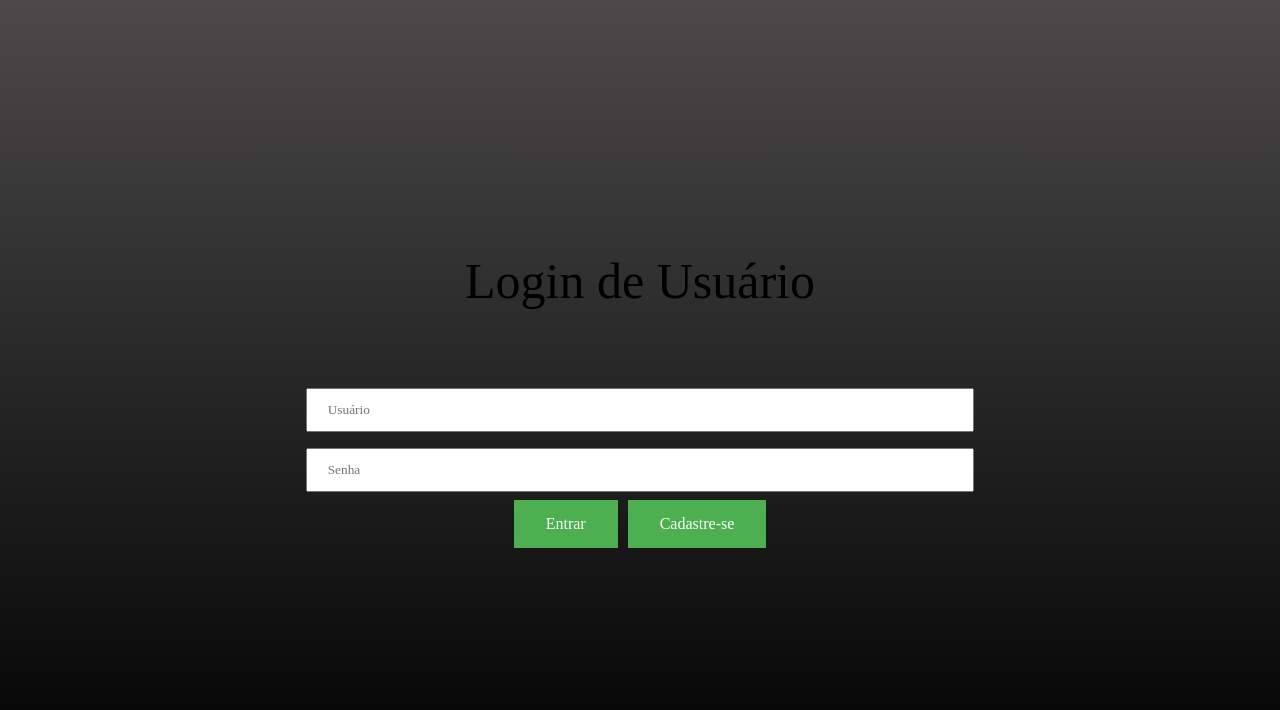
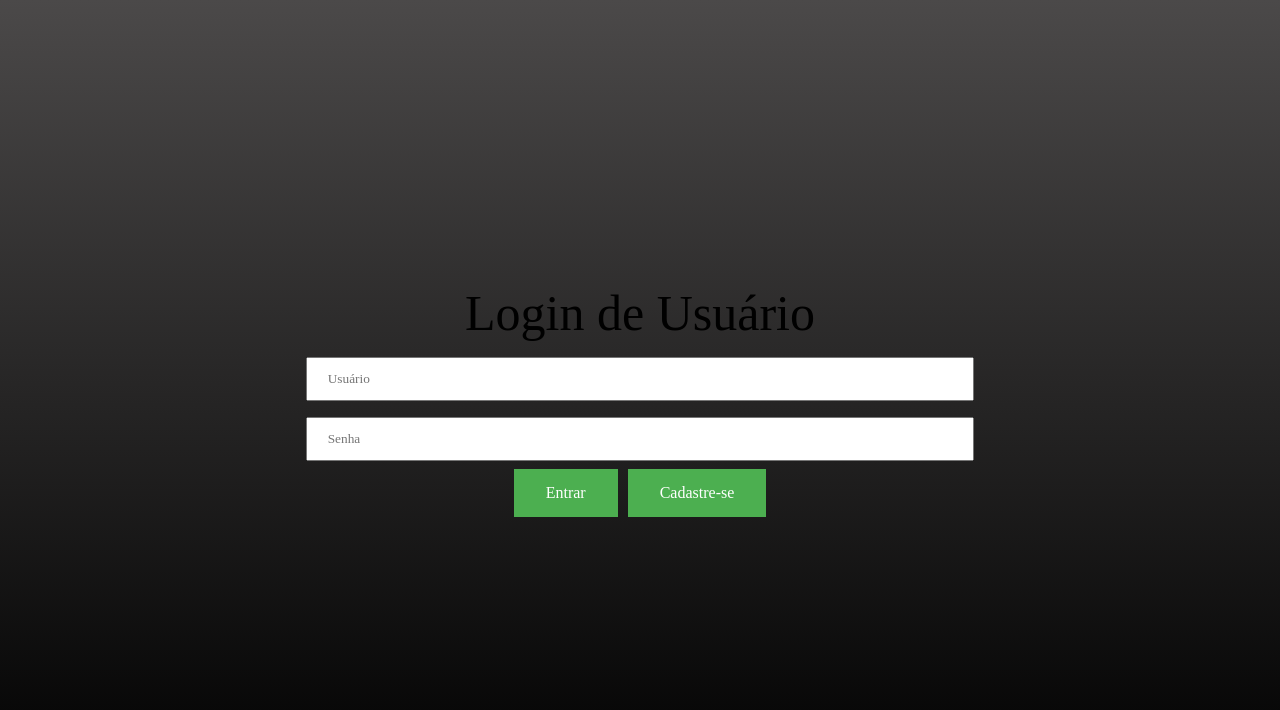
Before and after one commit to Gabriel132002/VeiculosConsorcioFrontEnd, a React (Create React App) app: page / in a window 1280 px wide. Shown: the top 710 px of the page. Built offline with nearby package versions, Linux system fonts and the light colour scheme.

Commit message:
ReactVeiculos

```diff
--- a/src/Api/Crud.jsx
+++ b/src/Api/Crud.jsx
@@ -35,3 +35,13 @@ export const getUsuarios = async () => {
       throw error;
     }
   };
+
+  export const login = async (nome_usuario, senha_usuario) => {
+    try {
+      const response = await api.post('/usuarios/login', { nome_usuario, senha_usuario });
+      return response.data;
+    } catch (error) {
+      console.error('Erro ao fazer login:', error);
+      throw error;
+    }
+  };
--- a/src/App.js
+++ b/src/App.js
@@ -13,8 +13,20 @@ const App = () => {
     setCurrentComponent('vehicles');
   };
 
-  const handleButtonClick = () => {
-    setCurrentComponent('vehicles');
+  const handleRegisterClick = () => {
+    setCurrentComponent('register');
+  };
+
+  const handleAddToCart = (vehicle) => {
+    setCart((prevCart) => [...prevCart, vehicle]);
+  };
+
+  const handleRemoveFromCart = (item) => {
+    setCart((prevCart) => prevCart.filter((cartItem) => cartItem !== item));
+  };
+
+  const handleCartClick = () => {
+    setCurrentComponent('cart');
   };
 
   const handleBackButtonClick = () => {
@@ -25,33 +37,22 @@ const App = () => {
     setCurrentComponent('login');
   };
 
-  const handleRegisterClick = () => {
-    setCurrentComponent('register');
-  };
-
-  const handleAddToCart = (vehicle) => {
-    setCart([...cart, vehicle]);
-  };
-
-  const handleRemoveFromCart = (item) => {
-    const updatedCartItems = cart.filter((cartItem) => cartItem !== item);
-    setCart(updatedCartItems);
-  };
-
-  const handleCartClick = () => {
-    setCurrentComponent('cart');
+  const handleButtonClick = () => {
+    setCurrentComponent('vehicles');
   };
 
   return (
     <div>
-      {currentComponent === 'login' ? (
+      {currentComponent === 'login' && (
         <UserLogin
           handleLoginSuccess={handleLoginSuccess}
           handleRegisterClick={handleRegisterClick}
         />
-      ) : currentComponent === 'register' ? (
+      )}
+      {currentComponent === 'register' && (
         <FormUser handleButtonClick={handleButtonClick} />
-      ) : (
+      )}
+      {currentComponent === 'vehicles' && (
         <React.Fragment>
           <Vehicles
             handleBackButtonClickUser={handleBackButtonClickUser}
@@ -65,6 +66,14 @@ const App = () => {
           />
         </React.Fragment>
       )}
+      {currentComponent === 'cart' && (
+        <Cart
+          cartItems={cart}
+          handleRemoveFromCart={handleRemoveFromCart}
+          handleBackButtonClick={handleBackButtonClick}
+          setCart={setCart}
+        />
+      )}
     </div>
   );
 };
--- a/src/component/Cart.css
+++ b/src/component/Cart.css
@@ -55,6 +55,10 @@
     margin-top: 100px;
   }
 
+  .report-button-container{
+    margin-left: 20px;
+  }
+
   .btn-finalizar-container{
     display: flex;
     justify-content: center;
--- a/src/component/Cart.jsx
+++ b/src/component/Cart.jsx
@@ -1,4 +1,5 @@
 import React, { useState } from 'react';
+import axios from 'axios';
 import ConfirmationBox from './ConfirmationBox';
 import Notification from './Notification';
 
@@ -6,15 +7,20 @@ import './Cart.css';
 
 const Cart = ({ cartItems, handleBackButtonClick, handleRemoveFromCart, setCart }) => {
   const [showConfirmation, setShowConfirmation] = useState(false);
-  const [showNotification, setShowNotification] = useState(false)
+  const [showNotification, setShowNotification] = useState(false);
+  const [showReportButton, setShowReportButton] = useState(false);
 
-  const handleRemoveFromCartClick = (item) =>{
-    handleRemoveFromCart(item)
-    setShowNotification(true)
+  const handleRemoveFromCartClick = (item) => {
+    handleRemoveFromCart(item);
+    setShowNotification(true);
     setTimeout(() => {
-      setShowNotification(false)
-    }, 3000)
-  }
+      setShowNotification(false);
+    }, 3000);
+  };
+
+  const handleCloseNotification = () => {
+    setShowNotification(false);
+  };
 
   const handleFinishPurchase = () => {
     setShowConfirmation(true);
@@ -23,22 +29,38 @@ const Cart = ({ cartItems, handleBackButtonClick, handleRemoveFromCart, setCart
   const handleConfirmPurchase = () => {
     setCart([]);
     setShowConfirmation(false);
+    setShowReportButton(true);
   };
 
+  const handleShowReportButtonClick = async () => {
+    try {
+      const response = await axios.get('http://localhost:8080/usuarios/relatorio', {
+        responseType: 'blob',
+      });
+
+      const blob = new Blob([response.data], { type: 'application/pdf' });
+      const url = URL.createObjectURL(blob);
+      window.open(url);
+    } catch (error) {
+      console.error('Erro ao buscar o relatório:', error);
+    }
+  };
+
+
   return (
-    <div className='cart-container'>
+    <div className="cart-container">
       <h2>Carrinho de Compras</h2>
       {cartItems.length > 0 ? (
         <div>
           {cartItems.map((item) => (
             <div key={item.id} className="cart-item">
-              <img className='img-carro' src={item.image} alt={item.name} />
+              <img className="img-carro" src={item.image} alt={item.name} />
               <h3>{item.name}</h3>
               <p>R${item.price}</p>
               <button onClick={() => handleRemoveFromCartClick(item)}>Remover</button>
             </div>
           ))}
-          <div className='btn-finalizar-container'>
+          <div className="btn-finalizar-container">
             <button onClick={handleFinishPurchase}>Finalizar Compra</button>
           </div>
         </div>
@@ -53,12 +75,17 @@ const Cart = ({ cartItems, handleBackButtonClick, handleRemoveFromCart, setCart
         />
       )}
 
-      <div className='btn-voltar-container'>
+      <div className="btn-voltar-container">
         <button onClick={handleBackButtonClick}>Voltar</button>
+        {showReportButton && (
+        <div className="report-button-container">
+          <button onClick={handleShowReportButtonClick}>Mostrar Relatório</button>
+        </div>
+      )}
       </div>
 
       {showNotification && (
-        <Notification message='Veículo removido do carrinho com sucesso'/>
+        <Notification message="Veículo removido do carrinho com sucesso" onClose={handleCloseNotification} />
       )}
     </div>
   );
--- a/src/component/UserLogin.jsx
+++ b/src/component/UserLogin.jsx
@@ -1,5 +1,5 @@
 import React, { useState } from 'react';
-import axios from 'axios';
+import { login } from '../Api/Crud';
 import './UserLogin.css';
 
 const UserLogin = ({ handleLoginSuccess, handleRegisterClick }) => {
@@ -10,22 +10,14 @@ const UserLogin = ({ handleLoginSuccess, handleRegisterClick }) => {
   const handleLogin = async (e) => {
     e.preventDefault();
 
-    // Validar campos de entrada
     if (!nome_usuario || !senha_usuario) {
       setError('Por favor, preencha todos os campos');
       return;
     }
 
     try {
-      // Fazer a chamada à API para autenticação
-      const response = await axios.post('http://localhost:8080//usuarios/login', {
-        nome_usuario,
-        senha_usuario,
-      });
-
-      // Verificar a resposta da API
-      if (response.status === 200) {
-        // Autenticação bem-sucedida
+      const response = await login(nome_usuario, senha_usuario);
+      if (response) {
         handleLoginSuccess();
       } else {
         setError('Usuário ou senha inválidos');
@@ -39,7 +31,6 @@ const UserLogin = ({ handleLoginSuccess, handleRegisterClick }) => {
     <div className="page-container">
       <h2>Login de Usuário</h2>
       <form onSubmit={handleLogin}>
-        {/* Campos de entrada de usuário e senha */}
         <input
           className="name-input"
           type="text"
--- a/src/component/Vehicles.css
+++ b/src/component/Vehicles.css
@@ -4,7 +4,11 @@
     box-sizing: border-box;
 }
 
-body{
+body {
+  display: flex;
+  justify-content: center;
+  align-items: center;
+  min-height: 100vh;
   background: linear-gradient(to bottom, #4b4949, #000000);
 }
 
@@ -17,16 +21,15 @@ h2{
   margin-bottom: 70px;
 }
 
-h2::after{
-    content: "";
-    position: absolute;
-    top: 0;
-    right: 0;
-    background-size: cover;
-    cursor: pointer;
-    width: 100px;
-    height: 100px;
+h2 {
+  font-weight: normal;
+  display: flex;
+  justify-content: center;
+  align-items: center;
+  font-size: 50px;
+  margin-bottom: 7px;
 }
+
 
 .cart-icon{
   content: "";
--- a/src/component/Vehicles.jsx
+++ b/src/component/Vehicles.jsx
@@ -15,8 +15,8 @@ const Vehicles = ({ handleBackButtonClickUser, handleAddToCart }) => {
   const [showCart, setShowCart] = useState(false);
 
   const vehicleList = [
-    { id: 1, name: 'Civic', price: 20000, image: civicImage },
-    { id: 2, name: 'Hrv', price: 13000, image: hrvImage },
+    { id: 1, name: 'Civic', price: 200000, image: civicImage },
+    { id: 2, name: 'Hrv', price: 130000, image: hrvImage },
     { id: 3, name: 'City', price: 150000, image: cityImage },
   ];
 
@@ -38,7 +38,7 @@ const Vehicles = ({ handleBackButtonClickUser, handleAddToCart }) => {
 
   return (
     <div>
-      <h2>Página de escolha de veículos
+      <h2>Página de escolha de veículos</h2>
       {showCart && <Cart />}
       <img
           className="cart-icon"
@@ -46,12 +46,10 @@ const Vehicles = ({ handleBackButtonClickUser, handleAddToCart }) => {
           alt="Carrinho"
           onClick={handleCartClick}
         />
-      </h2>
       <main>
         {vehicleList.map((vehicle) => (
           <section key={vehicle.id}>
             <div className="card">
-              <h4>Escolha a cor que deseja</h4>
               <img className='card-image' src={vehicle.image} alt={vehicle.name} />
               <h3>{vehicle.name}</h3>
               <p>R${vehicle.price}</p>
```
